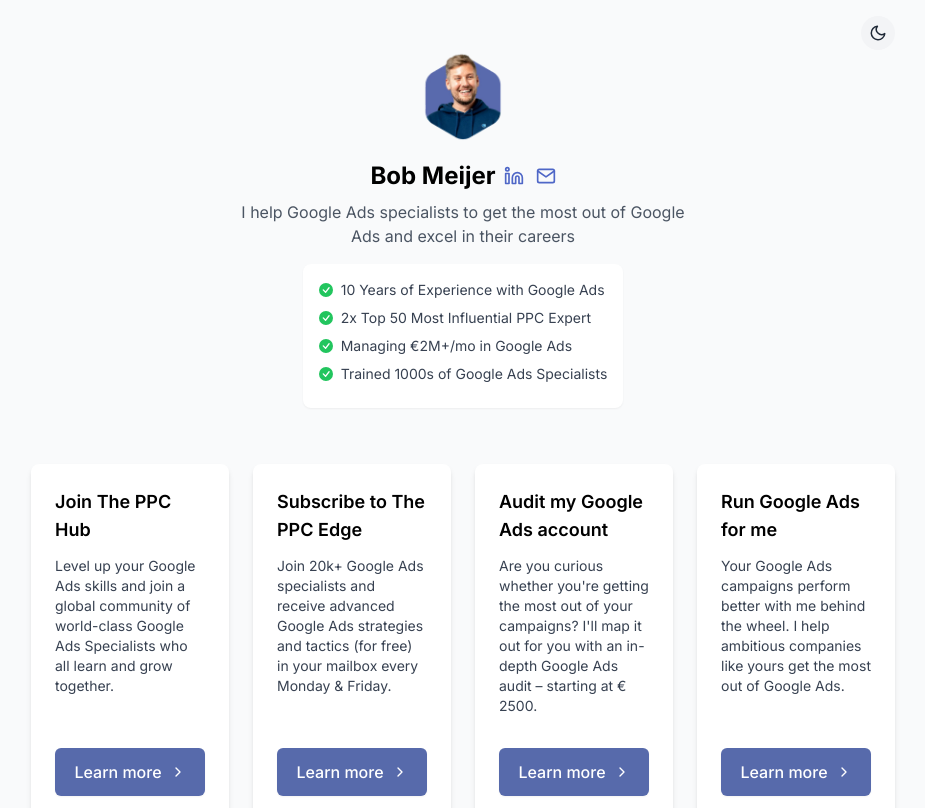
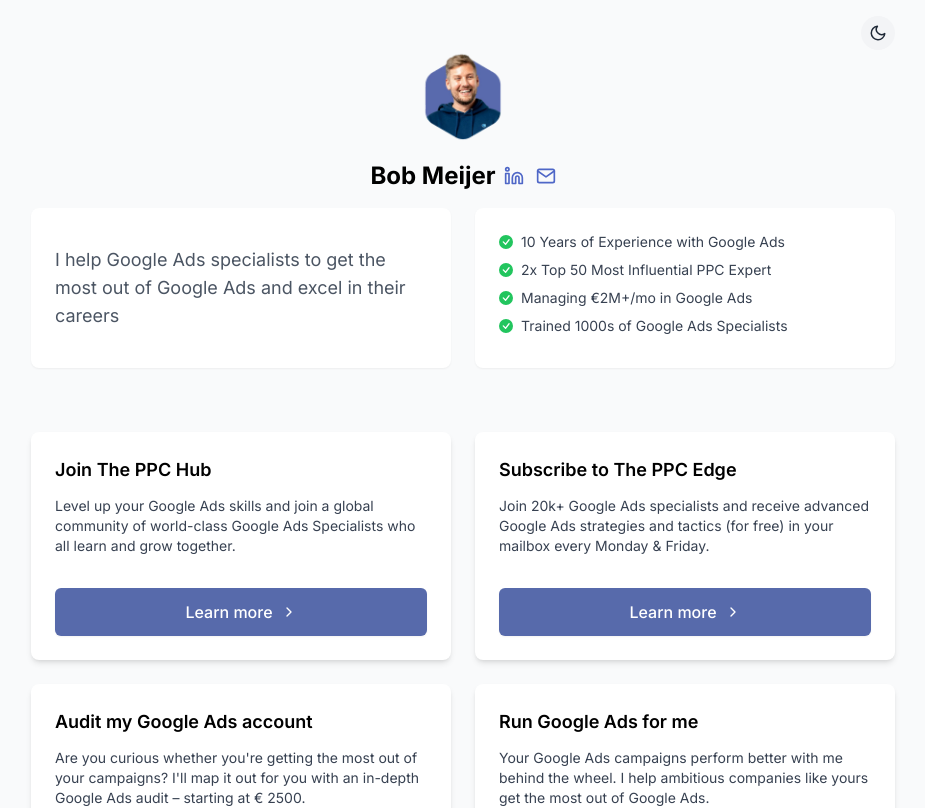
Before and after one commit to bobmeijer/linktree-alternative, a Next.js app: page / in a window 1280 px wide. Shown: the top 808 px of the page, without its empty margins (177-1102 px from the left). Built offline with nearby package versions, Linux system fonts and the light colour scheme.

Commit message:
Update layout: 2-column design for bio/credentials and service cards

```diff
--- a/app/components/LinkContainer.tsx
+++ b/app/components/LinkContainer.tsx
@@ -35,7 +35,7 @@
 
   return (
     <div className="w-full flex justify-center">
-      <div className="grid grid-cols-1 md:grid-cols-4 gap-4 md:gap-6 w-full max-w-6xl">
+      <div className="grid grid-cols-1 md:grid-cols-2 gap-4 md:gap-6 w-full max-w-6xl">
         {links.map((link, index) => (
           <Link
             key={index}
--- a/app/components/Profile.tsx
+++ b/app/components/Profile.tsx
@@ -24,7 +24,7 @@
   credentials = []
 }: ProfileProps) => {
   return (
-    <div className="text-center mb-8">
+    <div className="mb-8 w-full">
       <div className="profile-image mx-auto">
         <Image
           src={image}
@@ -36,7 +36,7 @@
           unoptimized
         />
       </div>
-      <div className="flex items-center justify-center gap-2 mb-2">
+      <div className="flex items-center justify-center gap-2 mb-4">
         <h1 className="text-2xl font-bold">{name}</h1>
         <div className="social-icons">
           {socials.linkedin && (
@@ -61,10 +61,18 @@
           )}
         </div>
       </div>
-      <p className="text-gray-600 dark:text-gray-300 mb-4 max-w-md mx-auto">{bio}</p>
+
+      <div className="w-full flex justify-center mb-8">
+        <div className="grid grid-cols-1 md:grid-cols-2 gap-6 w-full max-w-6xl">
+          <div className="flex items-center justify-center">
+            <div className="bg-white dark:bg-gray-800 p-6 rounded-lg shadow-sm w-full h-full flex items-center">
+              <p className="text-gray-600 dark:text-gray-300 text-lg">{bio}</p>
+            </div>
+          </div>
 
           {credentials.length > 0 && (
-        <div className="credentials-list inline-block bg-white dark:bg-gray-800 p-4 rounded-lg shadow-sm mb-6">
+            <div className="flex items-center justify-center">
+              <div className="credentials-list bg-white dark:bg-gray-800 p-6 rounded-lg shadow-sm w-full">
                 {credentials.map((credential, index) => (
                   <div key={index} className="flex items-center mb-2 text-left">
                     <span className="text-green-500 mr-2 flex-shrink-0">
@@ -74,7 +82,10 @@
                   </div>
                 ))}
               </div>
+            </div>
           )}
+        </div>
+      </div>
     </div>
   );
 };
--- a/app/globals.css
+++ b/app/globals.css
@@ -48,7 +48,7 @@
   }
 
   .credentials-list {
-    @apply inline-block bg-white dark:bg-gray-800 p-4 rounded-lg shadow-sm mb-6;
+    @apply bg-white dark:bg-gray-800 shadow-sm;
   }
 
   .dark .link-card {
```
Lines whose indentation alone changed are shown as unchanged.
